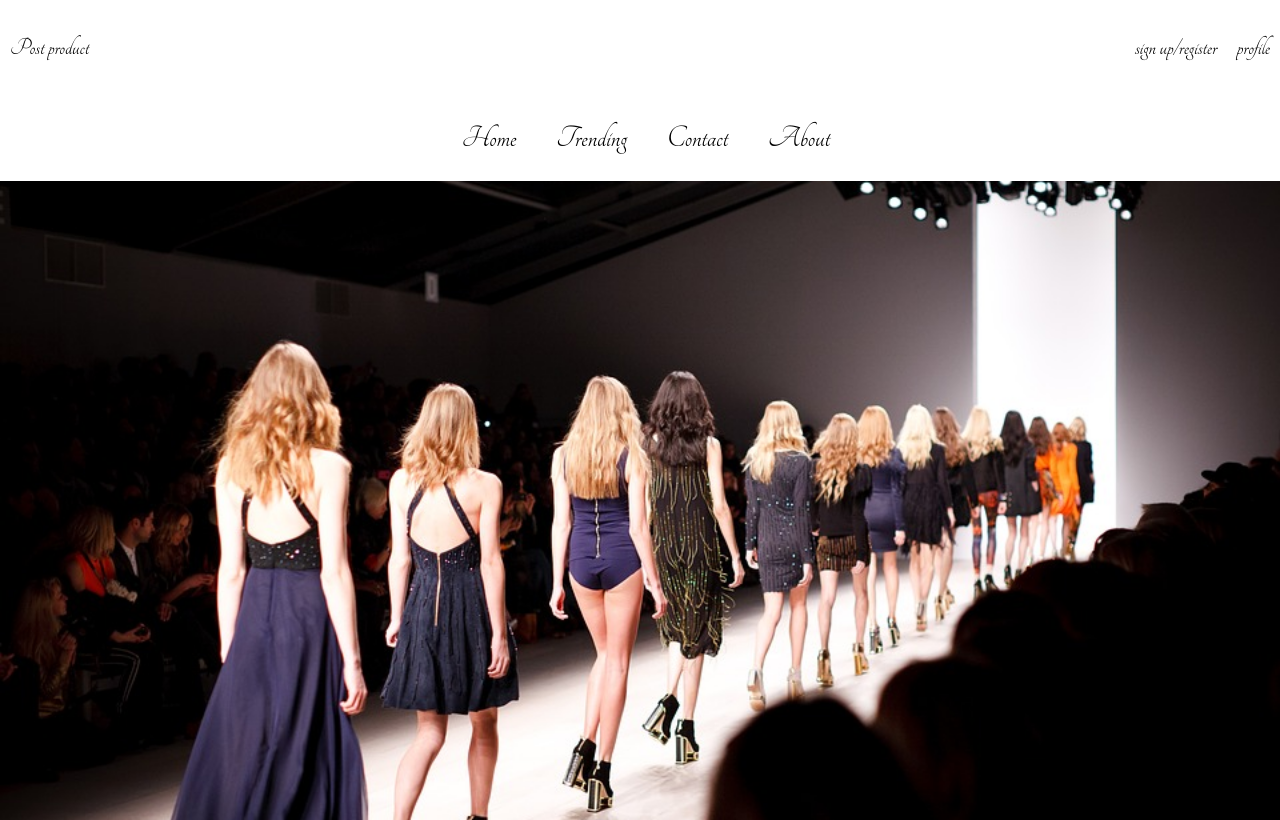
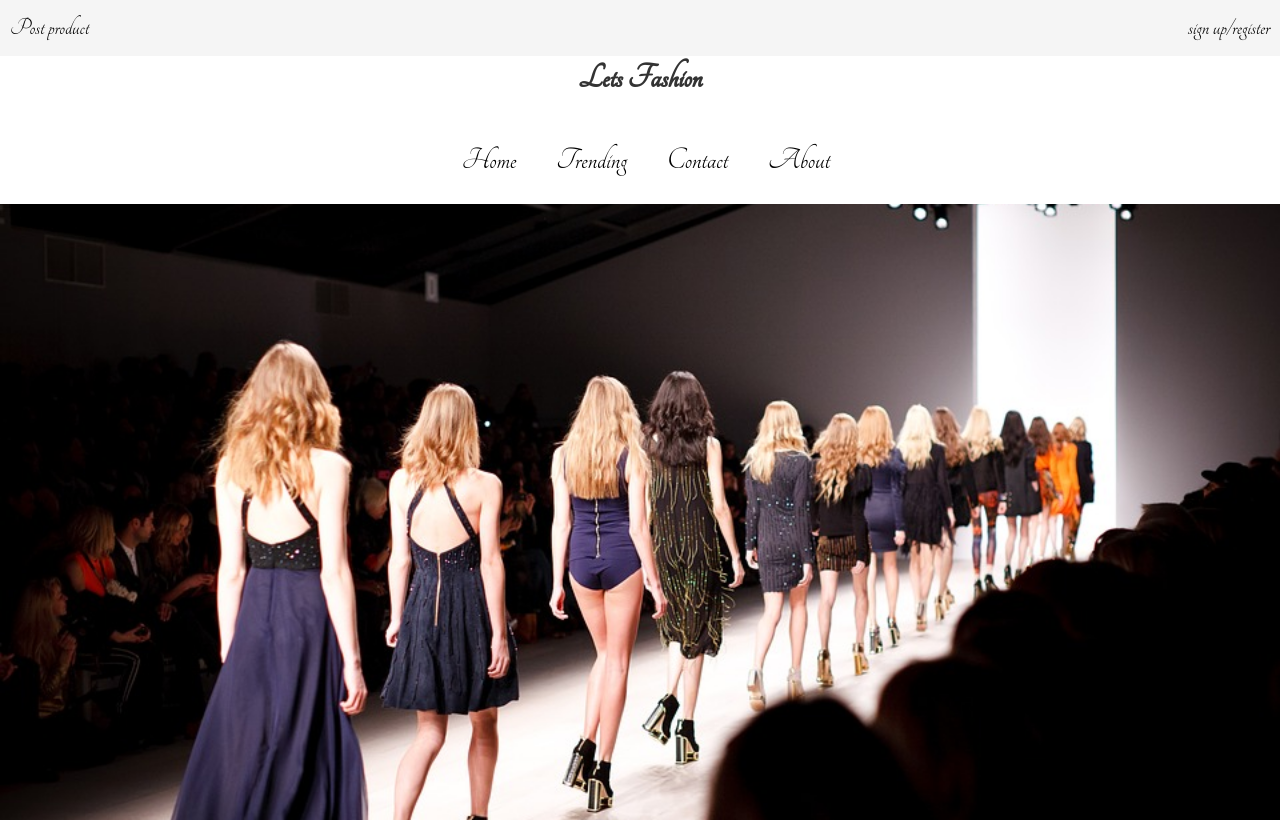
Before and after one commit to Brightmuk/Lets-Fashion, a Django app: template trend/templates/home.html in a window 1280 px wide. Run offline with Django 3.2, Linux system fonts and the light colour scheme; the template is opened without the code that fills it, so the values that code supplies are empty; some libraries are stand-ins or nearby versions; some web fonts are replaced.

Commit message:
Add maping to profile page

```diff
--- a/trend/templates/navbar.html
+++ b/trend/templates/navbar.html
@@ -41,17 +41,29 @@
 .u a{
   text-decoration:none;
   transition: 0.8s;
-  font-size:25px
+  font-size:25px;
+  padding-top:0px
+}
+h1{
+  font-family: 'Tangerine', cursive;
+  margin:0;
+  margin-top:3px;
+}
+.top{
+  background-color: whitesmoke;
+
 }
 </style>
 <nav class="navbar-fixed-top" style="background-color: white;">
-<ul>
+<ul class="top">
     <li class="u" ><a  href="#home">Post product</a></li>
-
-   <li class="u" style="float:right"><a href="#about">profile</a></li>
-   <li class="u"  style="float:right"><a href="#about">sign up/register</a></li>
-
+    {% if user.is_authenticated %}
+   <li class="u" style="float:right"><a href="{% url 'profile' user.id %}">profile</a></li>
+   {% else %}
+   <li class="u"  style="float:right"><a href="accounts/login">sign up/register</a></li>
+   {% endif %}
   </ul>
+  <h1 class="text-center"><b>Lets Fashion</b></h1>
   <div class="col-md-4"></div>
   <div class="col-md-6">
 <ul>
```
